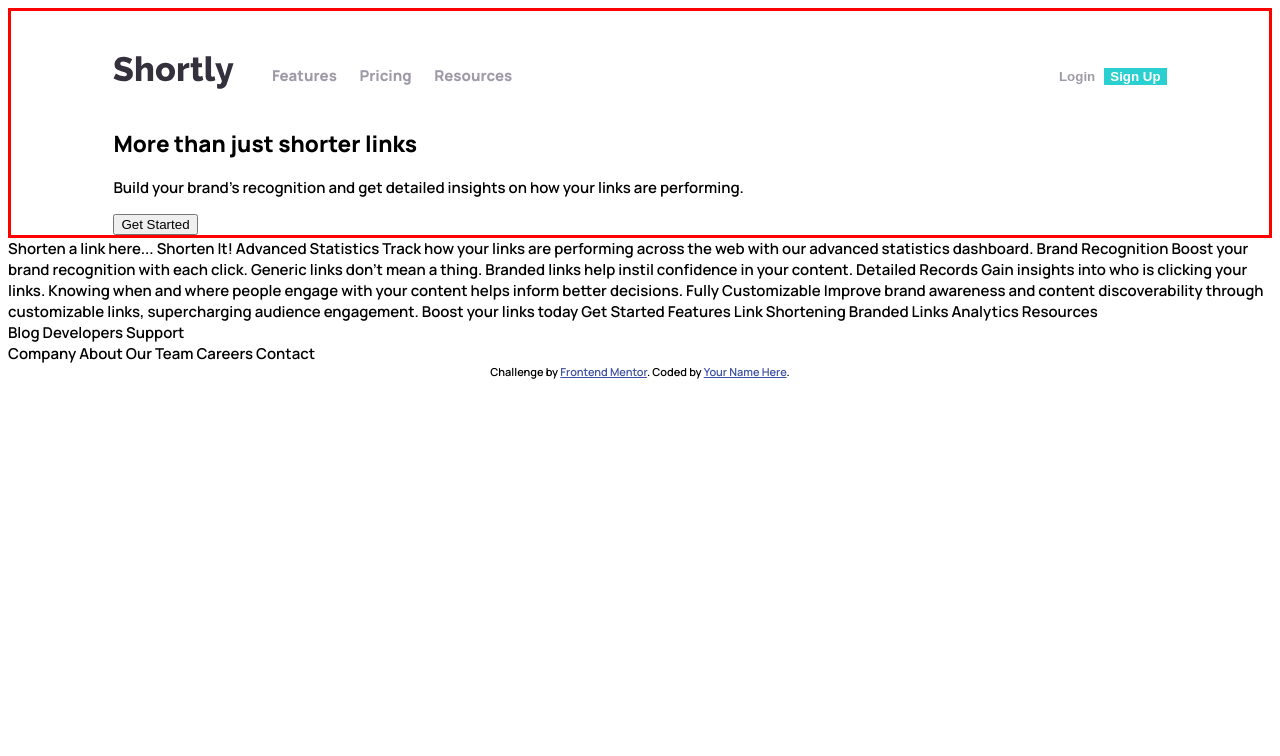
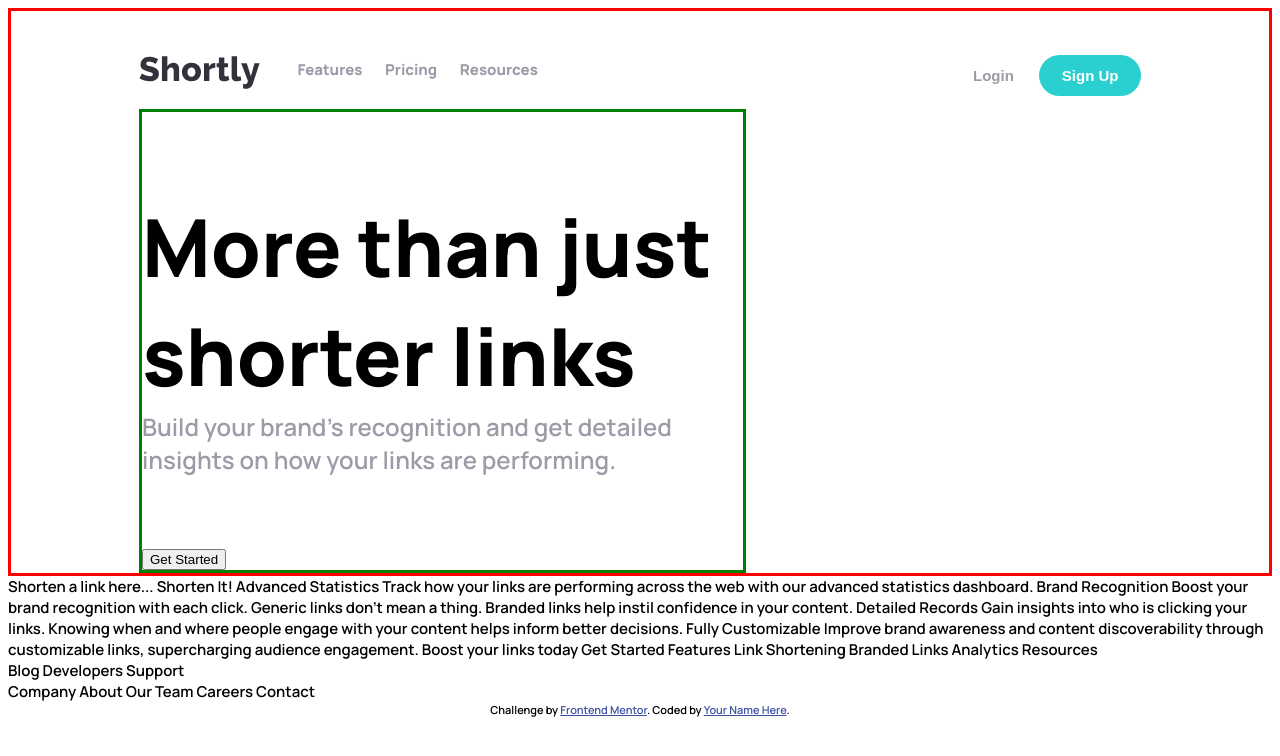
Before and after one commit to macluiggy/url-shortening-api-master-FM, a plain HTML site: page index.html in a window 1280 px wide. Drawn offline with Linux system fonts and the light colour scheme; no server answers.

Commit message:
dandole estilos a la parte article del header

```diff
--- a/sass/_header.scss
+++ b/sass/_header.scss
@@ -2,7 +2,7 @@
 
 header {
     @include border(red);
-    padding: 0 8vw;
+    padding: 0 10vw;
 }
 
 nav {
@@ -33,6 +33,7 @@ nav {
         li {
         	padding-right: 1.5em;
         	font-weight: bolder;
+        	padding-bottom: 0.7em;
         }
     }
     .access {
@@ -40,6 +41,9 @@ nav {
     	button {
     		border: none;
     		font-weight: bolder;
+    		padding: 0.8em 1.5em;
+    		border-radius: 3em;
+    		font-size: 1em;
     	}
     	.login {
     		color: var(--grayish_violet);
@@ -52,6 +56,22 @@ nav {
     }
 }
 
+.header_article {
+	@include border(green);
+	width: 60%;
+	padding: 0;
+	.header_title {
+		font-size: 80px;
+		//@include border(red);
+		margin: 1em 0 0em 0;
+	}
+	.header_paragraph {
+		//@include border(violet);
+		margin: 0 0 3em 0;
+		font-size: 24px;
+		color: var(--grayish_violet)
+	}
+}
 
 @for $i from 1 to 4 {
     .item#{$i} {
```
Also changed, not shown: index.html (+0 -1 lines), css/styles.css, 1 other file.
